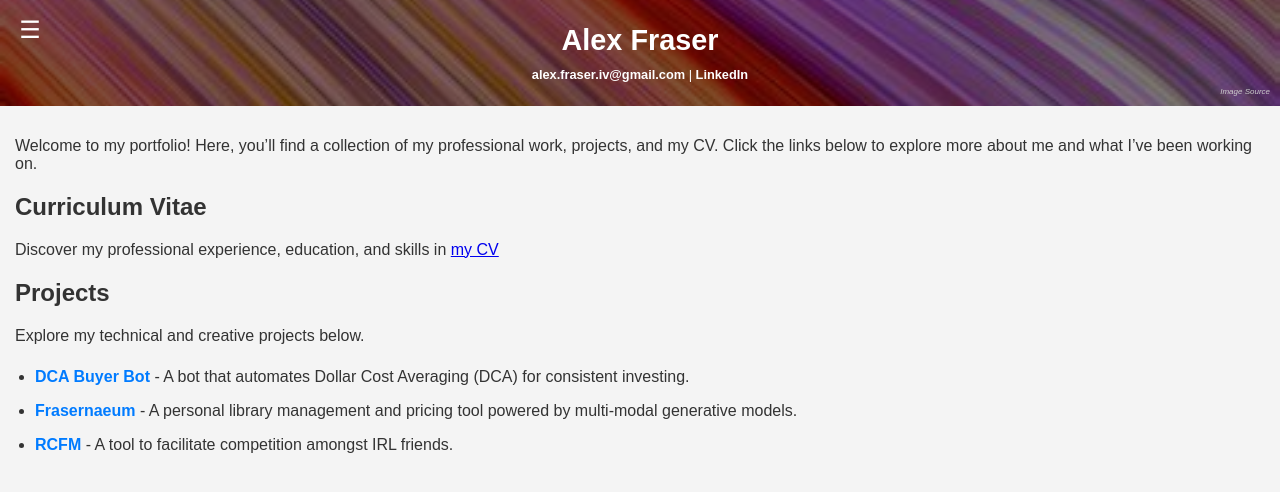
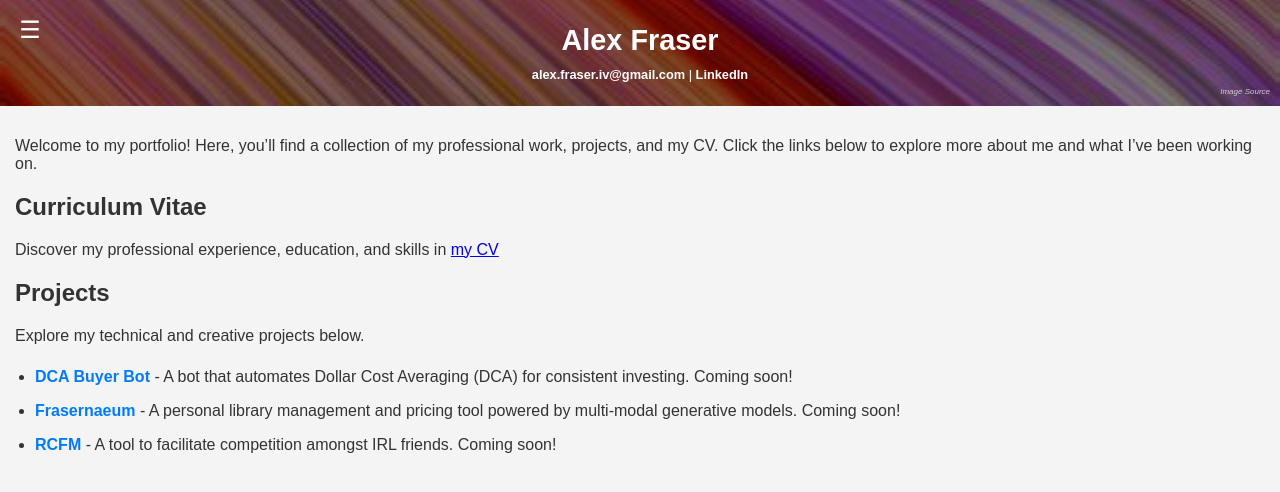
Before and after one commit to alexfraseriv/alexfraseriv.github.io, a Jekyll site: the page built from _pages/index.md, in a window 1280 px wide. Shown: the top 492 px of the page. Built offline with Jekyll 4.4.1, drawn with Linux system fonts in a browser that asks for light colours; our own code applies the rules of GitHub Pages for plain Markdown files.

```diff
--- /dev/null
+++ b/CNAME
@@ -0,0 +1 @@
+www.alexfraser.com
--- a/_includes/projects-list.html
+++ b/_includes/projects-list.html
@@ -2,13 +2,13 @@
     <ul>
         <li>
             <a href="/projects/dcab_bot/">DCA Buyer Bot</a> - A bot that automates Dollar Cost Averaging (DCA) for consistent
-            investing.
+            investing. Coming soon!
         </li>
         <li>
-            <a href="/projects/frasernaeum/">Frasernaeum</a> - A personal library management and pricing tool powered by multi-modal generative models.
+            <a href="/projects/frasernaeum/">Frasernaeum</a> - A personal library management and pricing tool powered by multi-modal generative models. Coming soon!
         </li>
         <li>
-            <a href="/projects/rcfm/">RCFM</a> - A tool to facilitate competition amongst IRL friends.
+            <a href="/projects/rcfm/">RCFM</a> - A tool to facilitate competition amongst IRL friends. Coming soon!
         </li>
     </ul>
 </div>
```
